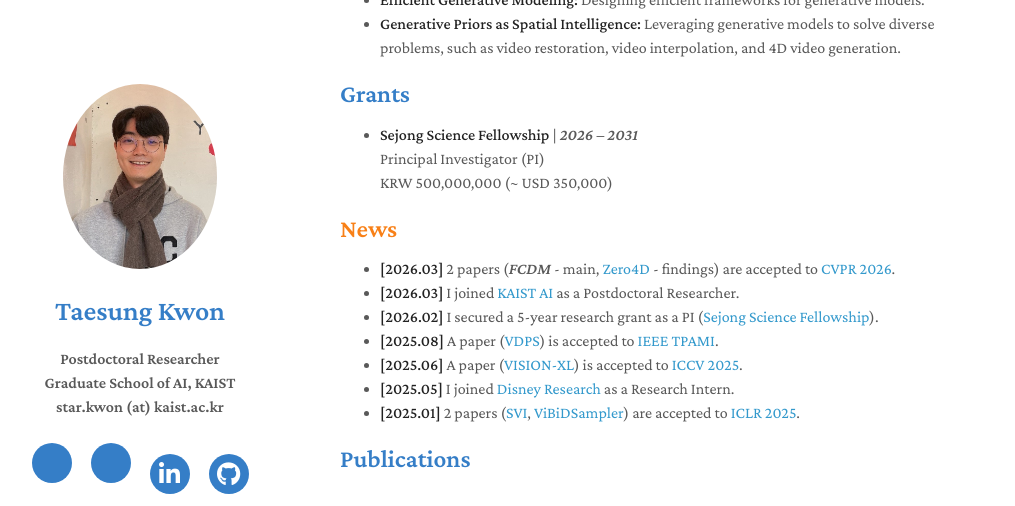
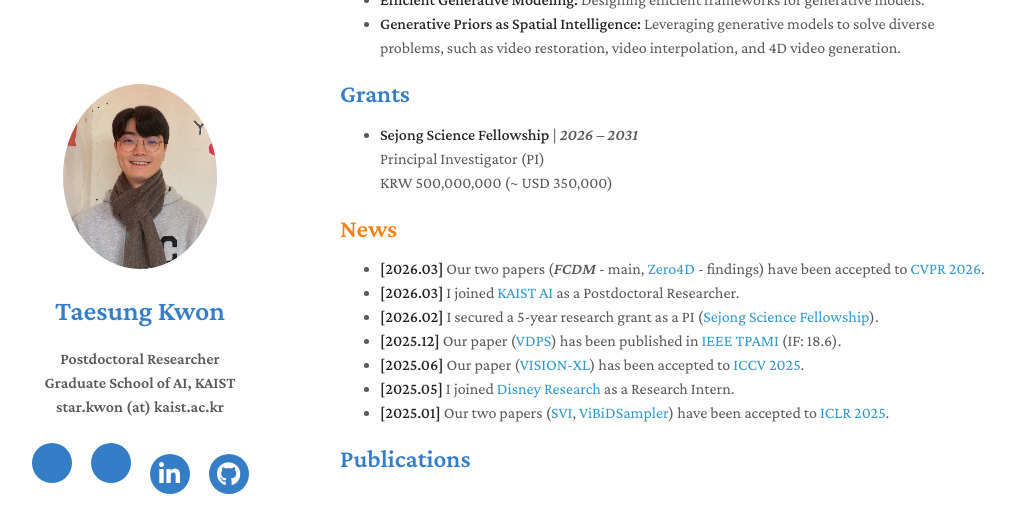
Before and after one commit to star-kwon/star-kwon.github.io, a Jekyll site: the page built from index.md, in a window 1280 px wide and 900 px high, scrolled down 674 px, cut to the strip 0-506 px from the top of the window. Shown: the whole strip, without its empty margins (130-1145 px from the left). Built offline with Jekyll 4.4.1, drawn with Linux system fonts in a browser that asks for light colours; nearby versions of some CDN libraries; comment, search, counter and statistics services are not loaded; a style sheet for code colours, icons or effects is not loaded; our own code applies the rules of GitHub Pages for plain Markdown files.

Commit message:
Update news

```diff
--- a/index.md
+++ b/index.md
@@ -35,13 +35,13 @@ My research aims to advance **efficient generative modeling** for **sustainable
 
 
 ## <b style="color:#F88017">News</b>
-- **[2026.03]** 2 papers (*FCDM* - main, [Zero4D](https://arxiv.org/abs/2503.22622) - findings) are accepted to [CVPR 2026](https://cvpr.thecvf.com/Conferences/2026/).
+- **[2026.03]** Our two papers (*FCDM* - main, [Zero4D](https://arxiv.org/abs/2503.22622) - findings) have been accepted to [CVPR 2026](https://cvpr.thecvf.com/Conferences/2026/).
 - **[2026.03]** I joined [KAIST AI](https://gsai.kaist.ac.kr/) as a Postdoctoral Researcher.
 - **[2026.02]** I secured a 5-year research grant as a PI ([Sejong Science Fellowship](https://eng.nrf.re.kr/page/5301bb32-ad33-4031-8de1-a8b3275956a2?bizNo=1&uprBizNos=178,6,1)).
-- **[2025.08]** A paper ([VDPS](https://ieeexplore.ieee.org/document/11123732)) is accepted to [IEEE TPAMI](https://www.computer.org/csdl/journal/tp).
-- **[2025.06]** A paper ([VISION-XL](https://arxiv.org/abs/2412.00156)) is accepted to [ICCV 2025](https://iccv.thecvf.com/).
+- **[2025.12]** Our paper ([VDPS](https://ieeexplore.ieee.org/document/11123732)) has been published in [IEEE TPAMI](https://www.computer.org/csdl/journal/tp) (IF: 18.6).
+- **[2025.06]** Our paper ([VISION-XL](https://arxiv.org/abs/2412.00156)) has been accepted to [ICCV 2025](https://iccv.thecvf.com/).
 - **[2025.05]** I joined [Disney Research](https://studios.disneyresearch.com/) as a Research Intern.
-- **[2025.01]** 2 papers ([SVI](https://arxiv.org/abs/2409.02574), [ViBiDSampler](https://arxiv.org/abs/2410.05651)) are accepted to [ICLR 2025](https://iclr.cc/Conferences/2025/).
+- **[2025.01]** Our two papers ([SVI](https://arxiv.org/abs/2409.02574), [ViBiDSampler](https://arxiv.org/abs/2410.05651)) have been accepted to [ICLR 2025](https://iclr.cc/Conferences/2025/).
 
 ## Publications
 
```
